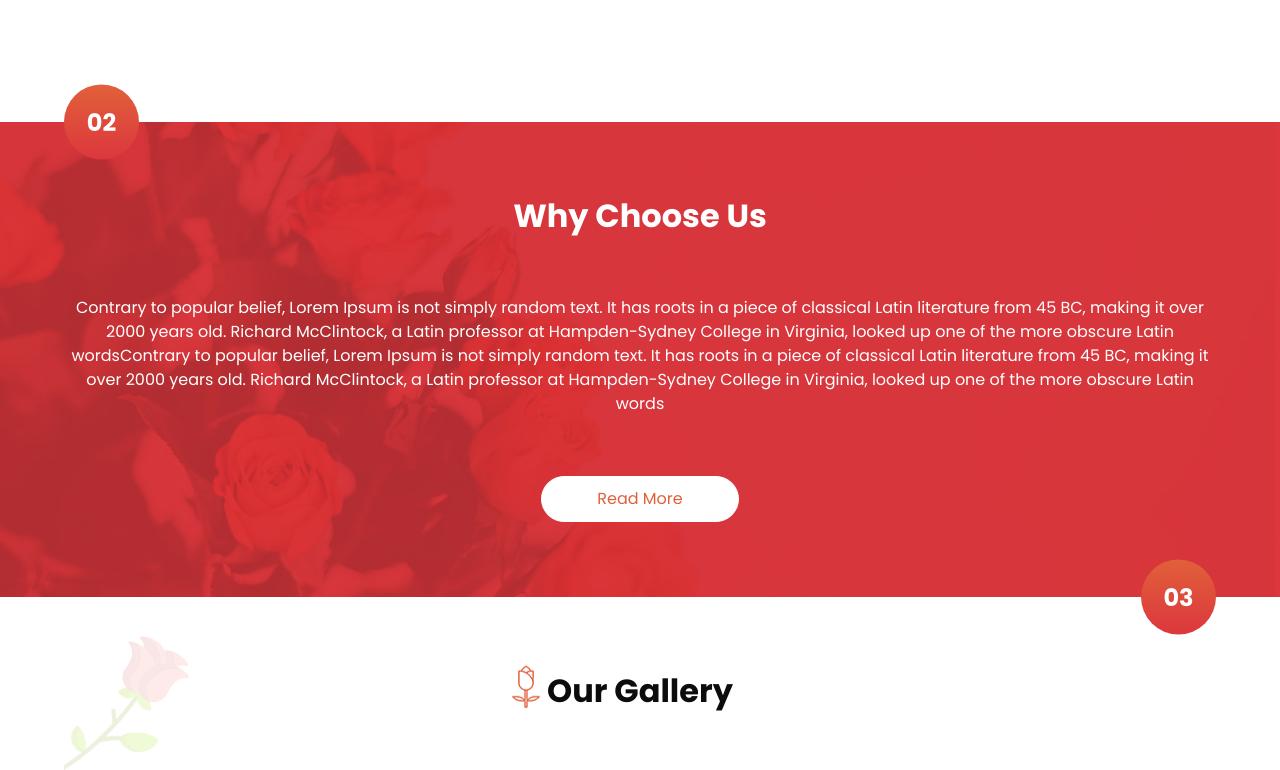
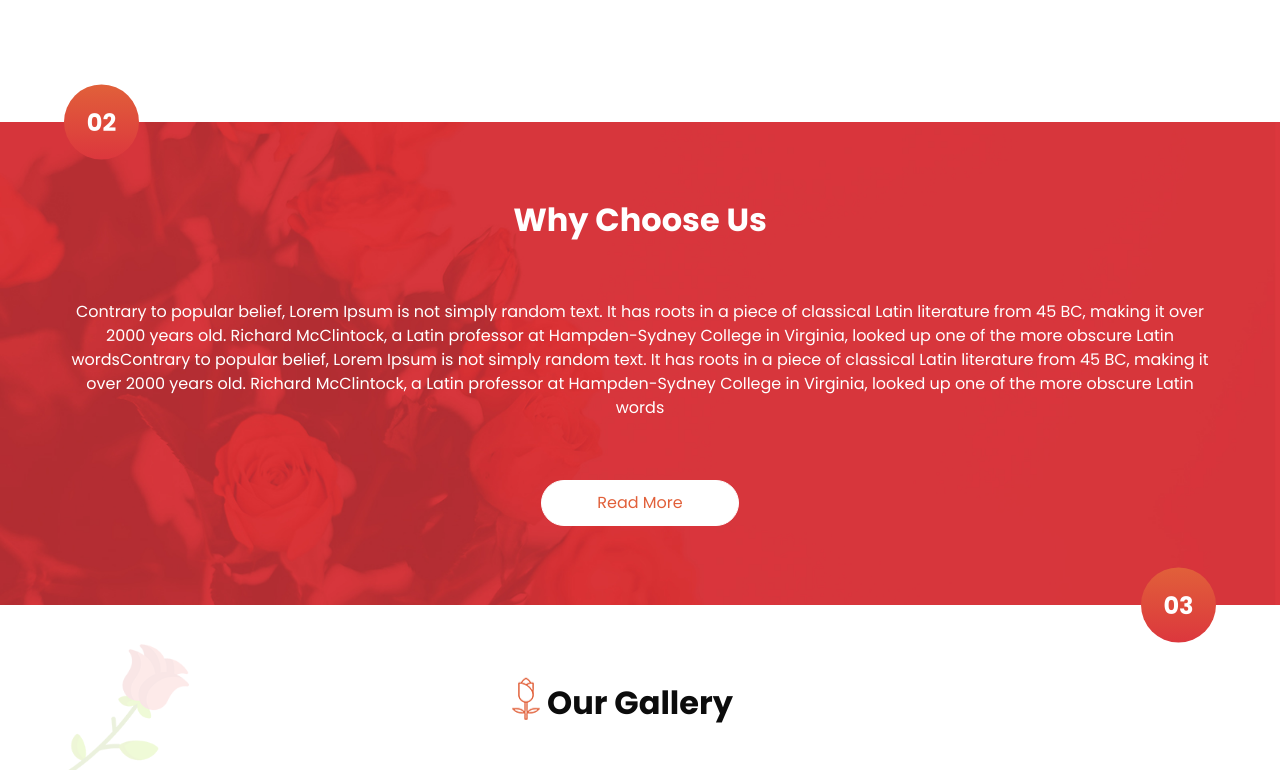
Before and after one commit to msha-512/msha-512.github.io, a plain HTML site: page index.html in a window 1280 px wide. Shown: the part 1363-2133 px from the top of the page. Drawn offline with nearby package versions, Linux system fonts and the light colour scheme; a web font is replaced by a local one.

Commit message:
Increase layout padding

```diff
--- a/css/style.css
+++ b/css/style.css
@@ -10,7 +10,7 @@ body {
 }
 
 .layout_padding {
-  padding: 75px 0;
+  padding: 79px 0;
 }
 
 .layout_padding2 {
```
